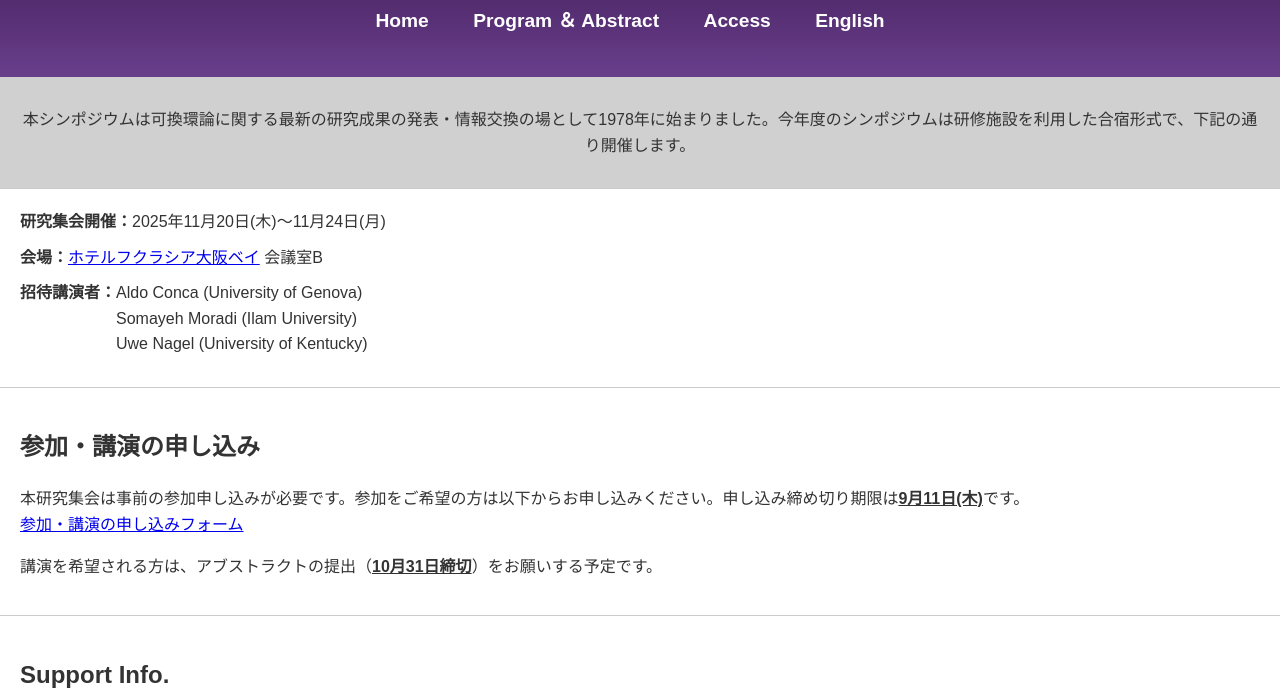
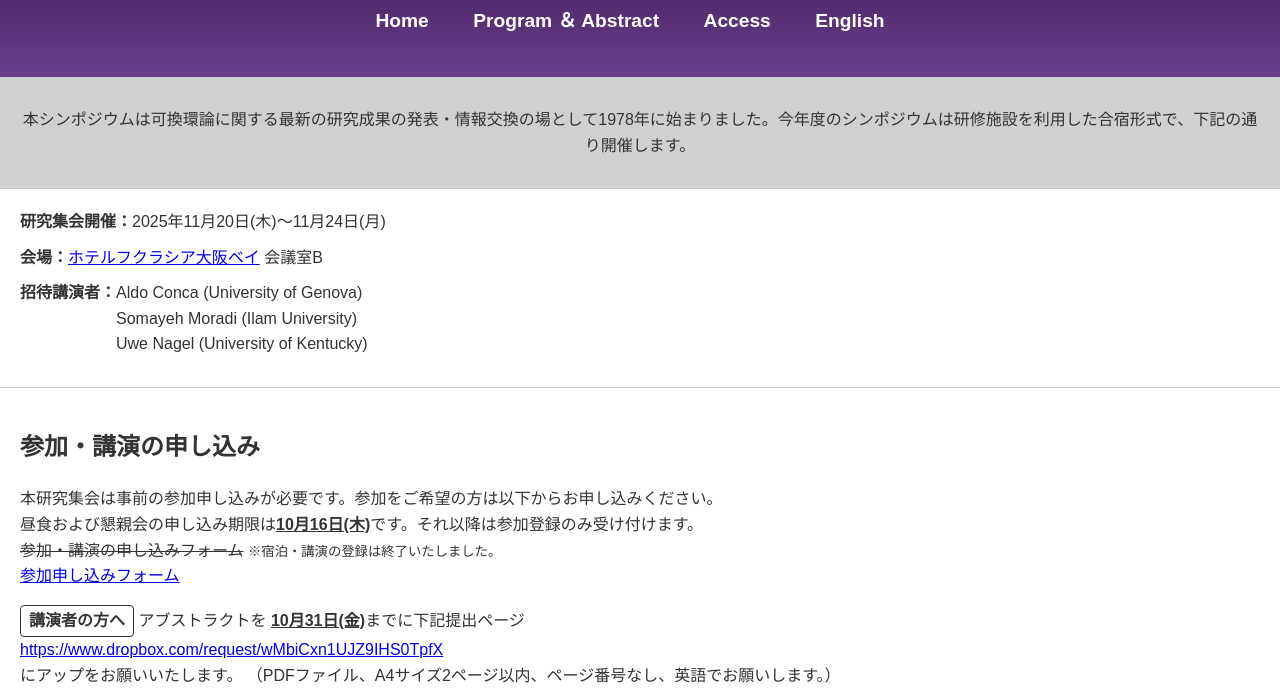
Before and after one commit to skumashiro/casymp46.github.io, a plain HTML site: page index.html in a window 1280 px wide. Shown: the part 105-800 px from the top of the page. Drawn offline with Linux system fonts and the light colour scheme.

Commit message:
Add files via upload

```diff
--- a/index.html
+++ b/index.html
@@ -48,13 +48,30 @@
         詳細は追ってご連絡いたします。
         </p>
         -->
-        <p>本研究集会は事前の参加申し込みが必要です。参加をご希望の方は以下からお申し込みください。申し込み締め切り期限は<strong><u>9月11日(木)</u></strong>です。<br>
-            <a href="https://forms.gle/zYo2GCtLmJ4DN2VD7">参加・講演の申し込みフォーム</a>
-            </p>
+<p>
+  本研究集会は事前の参加申し込みが必要です。参加をご希望の方は以下からお申し込みください。<br>
+  昼食および懇親会の申し込み期限は<strong><u>10月16日(木)</u></strong>です。それ以降は参加登録のみ受け付けます。<br>
+  <!--申し込み締め切り期限は<strong><u>9月11日(木)</u></strong>です。<br>-->
+  <del>参加・講演の申し込みフォーム</del>    <small>※宿泊・講演の登録は終了いたしました。</small><br>
 
-            <p>
-                講演を希望される方は、アブストラクトの提出（<strong><u>10月31日締切</u></strong>）をお願いする予定です。
-            </p>
+    <a href="https://forms.gle/HhY39JUktTHgArwu6">参加申し込みフォーム</a><br>
+
+</p>
+
+
+<style>
+  .label-badge { display:inline-block; padding:0.15em 0.5em; border:1px solid #333; border-radius:4px; font-weight:700; }
+</style>
+
+<p>
+      <span class="label-badge">講演者の方へ</span> アブストラクトを
+    <strong><u>10月31日(金)</u></strong>までに下記提出ページ<br>
+  <a href="https://www.dropbox.com/request/wMbiCxn1UJZ9IHS0TpfX">https://www.dropbox.com/request/wMbiCxn1UJZ9IHS0TpfX</a><br>
+  にアップをお願いいたします。
+  （PDFファイル、A4サイズ2ページ以内、ページ番号なし、英語でお願いします。）
+</p>
+
+
             <!--
             <p>数に限りがありますが、希望される方には、別途、9月19日(木)および24日(火)も宿泊の手配が可能です。必要な方は個別に世話人までご連絡ください。</p>
             -->
```
